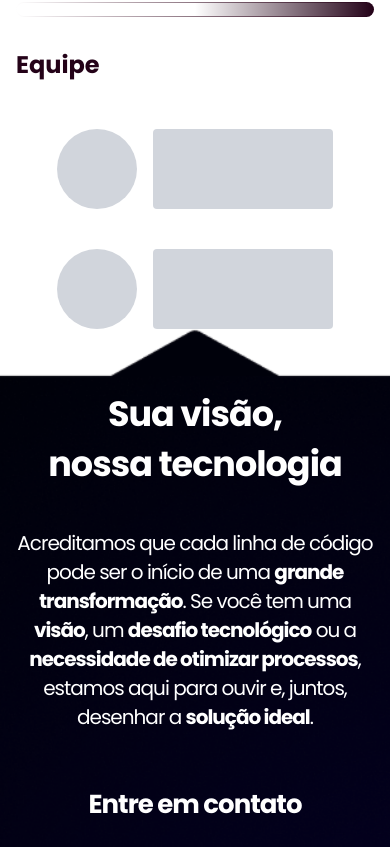
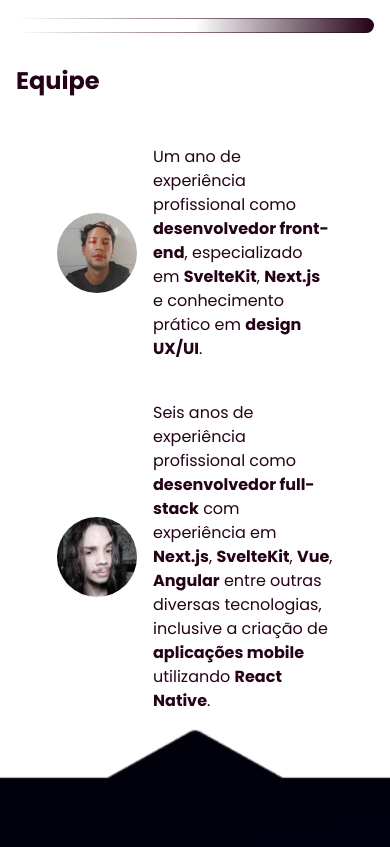
Before and after one commit to soft-haus/website, a Next.js app: page / in a window 390 px wide. Shown: the part 3737-4584 px from the top of the page. Built offline with nearby package versions, Linux system fonts and the light colour scheme.

Commit message:
Adiciona fotos e descrições à seção de 'Sobre nos'

```diff
--- a/src/app/page.tsx
+++ b/src/app/page.tsx
@@ -160,7 +160,9 @@ export default function Home() {
           <Link className="hidden sm:block text-white/80 hover:text-white" href="#servicos">Serviços</Link>
           <Link className="hidden sm:block text-white/80 hover:text-white" href="#tecnologias">Tecnologias</Link>
           <Link className="hidden sm:block text-white/80 hover:text-white" href="#sobre-nos">Sobre Nós</Link>
-          <Link className="hidden sm:block text-black bg-white font-normal px-4 rounded-full" href="#contato">Contato</Link>
+          <Link className="hidden sm:block text-black bg-white font-bold uppercase tracking-[-1px] px-4 py-1 rounded-full" href="#contato">
+            Contato
+          </Link>
         </nav>
       </header>
 
@@ -263,7 +265,7 @@ export default function Home() {
         {/* Tecnologias */}
         <section id="tecnologias" className="flex flex-col text-white items-center bg-[url(/background3.webp)] bg-cover bg-bottom bg-no-repeat">
           <motion.div
-            className="flex flex-col justify-center min-h-[calc(100vh-89.73px)] max-w-5xl w-full py-16 md:py-24 px-4"
+            className="flex flex-col justify-center min-h-[calc(100vh-89.73px)] h-full max-w-5xl w-full py-16 md:py-24 px-4"
             initial="hidden"
             whileInView="visible"
             viewport={{ once: true, amount: 0.5 }}
@@ -314,7 +316,7 @@ export default function Home() {
         {/* Sobre Nós */}
         <section id="sobre-nos" className="flex flex-col items-center">
           <motion.div
-            className="flex flex-col justify-center min-h-[100vh] max-w-5xl w-full text-[#240218] px-4"
+            className="flex flex-col justify-center min-h-[100vh] max-w-5xl w-full text-[#240218] p-4"
             initial="hidden"
             whileInView="visible"
             viewport={{ once: true, amount: 0.5 }}
@@ -336,18 +338,16 @@ export default function Home() {
             <h3 className="text-2xl md:text-3xl font-bold mb-[48px] md:mb-[64px]">Equipe</h3>
             <div className="flex flex-wrap justify-around gap-10">
               <div className="flex items-center gap-x-4 md:gap-x-6">
-                <div className="rounded-full bg-gray-300 w-[80px] h-[80px] md:w-[128px] md:h-[128px]"></div>
-                <div className="w-[180px] h-[80px] md:w-[256px] md:h-[128px] bg-gray-300 p-4 rounded">
-                  <p className="font-semibold"></p>
-                  <p className="text-sm"></p>
-                </div>
+                <div className="rounded-full bg-[url(/pedro.jpeg)] bg-center bg-cover w-[80px] h-[80px] md:w-[128px] md:h-[128px]"></div>
+                <p className="w-[180px] md:w-[256px]">
+                  Um ano de experiência profissional como <b>desenvolvedor front-end</b>, especializado em <b>SvelteKit</b>, <b>Next.js</b> e conhecimento prático em <b>design UX/UI</b>.
+                </p>
               </div>
               <div className="flex items-center gap-x-4 md:gap-x-6">
-                <div className="rounded-full bg-gray-300 w-[80px] h-[80px] md:w-[128px] md:h-[128px]"></div>
-                <div className="w-[180px] h-[80px] md:w-[256px] md:h-[128px] bg-gray-300 p-4 rounded">
-                  <p className="font-semibold"></p>
-                  <p className="text-sm"></p>
-                </div>
+                <div className="rounded-full bg-[url(/henrique.jpeg)] bg-center bg-cover w-[80px] h-[80px] md:w-[128px] md:h-[128px]"></div>
+                <p className="w-[180px] md:w-[256px]">
+                  Seis anos de experiência profissional como <b>desenvolvedor full-stack</b> com experiência em <b>Next.js</b>, <b>SvelteKit</b>, <b>Vue</b>, <b>Angular</b> entre outras diversas tecnologias, inclusive a criação de <b>aplicações mobile</b> utilizando <b>React Native</b>.
+                </p>
               </div>
             </div>
           </motion.div>
@@ -356,7 +356,7 @@ export default function Home() {
         {/* Contato */}
         <section id="contato" className="relative overflow-hidden flex justify-center text-white items-center bg-[url(/background5.png)] bg-cover bg-top bg-no-repeat">
           <motion.div
-            className="flex flex-wrap max-w-5xl w-full px-4"
+            className="flex flex-wrap max-w-5xl w-full px-4 pt-[60px] sm:pt-[30px]"
             initial="hidden"
             whileInView="visible"
             viewport={{ once: true, amount: 0.5 }}
@@ -365,19 +365,19 @@ export default function Home() {
             <div
               className="flex flex-col flex-1 justify-center min-h-[calc(100vh-89.73px)] z-10"
             >
-              <h1 className="text-[35px] font-bold md:text-5xl lg:text-5xl sm:leading-[35px] md:leading-[45px] leading-[50px] tracking-[-1px] text-center md:text-left max-w-[600px] mx-auto md:mx-0">
+              <h1 className="text-[35px] font-bold md:text-5xl lg:text-5xl sm:leading-[35px] sm:text-left md:leading-[45px] leading-[50px] tracking-[-1px] text-center max-w-[600px] mx-auto md:mx-0">
                 Sua visão, <br/> nossa tecnologia
               </h1>
-              <p className="my-10 md:my-10 text-xl leading-[29px] tracking-[-1px] text-center md:text-left">
+              <p className="my-10 md:my-10 text-xl leading-[29px] tracking-[-1px] text-center sm:text-left">
                 Acreditamos que cada linha de código pode ser o início de uma <b>grande transformação</b>. Se você tem uma <b>visão</b>, um <b>desafio tecnológico</b> ou a <b>necessidade de otimizar processos</b>, estamos aqui para ouvir e, juntos, desenhar a <b>solução ideal</b>.
               </p>
-              <h3 className="font-bold text-[26px] leading-[65px] tracking-[-1px] text-center md:text-left">
+              <h3 className="font-bold text-[26px] leading-[65px] tracking-[-1px] text-center sm:text-left">
                 Entre em contato
               </h3>
 
-              <div className="flex flex-col items-center md:items-start">
+              <div className="flex flex-col items-center sm:items-start">
                 {/* Email */}
-                <Link href="mailto:contato@exemplo.com" className="flex items-center mt-6 gap-x-[10px] bg-white text-[#240218] rounded-md w-fit px-2 p-1 hover:opacity-90 transition-opacity">
+                <Link href="mailto:henriqueborgeshbr@proton.me" className="flex items-center mt-6 gap-x-[10px] bg-white text-[#240218] rounded-md w-fit px-2 p-1 hover:opacity-90 transition-opacity">
                   <Image
                     src="/email-icon.svg"
                     alt="Ícone do Email"
@@ -444,7 +444,7 @@ export default function Home() {
           <Image
             src="/divider.svg"
             alt="Divisor de seção ondulado"
-            className="absolute bottom-0 w-full h-auto bottom-[-170px]"
+            className="absolute w-full h-auto bottom-[-170px]"
             width={1920}
             height={400}
             sizes="100vw"
```
Also changed, not shown: public/henrique.jpeg (added), public/pedro.jpeg (added).
